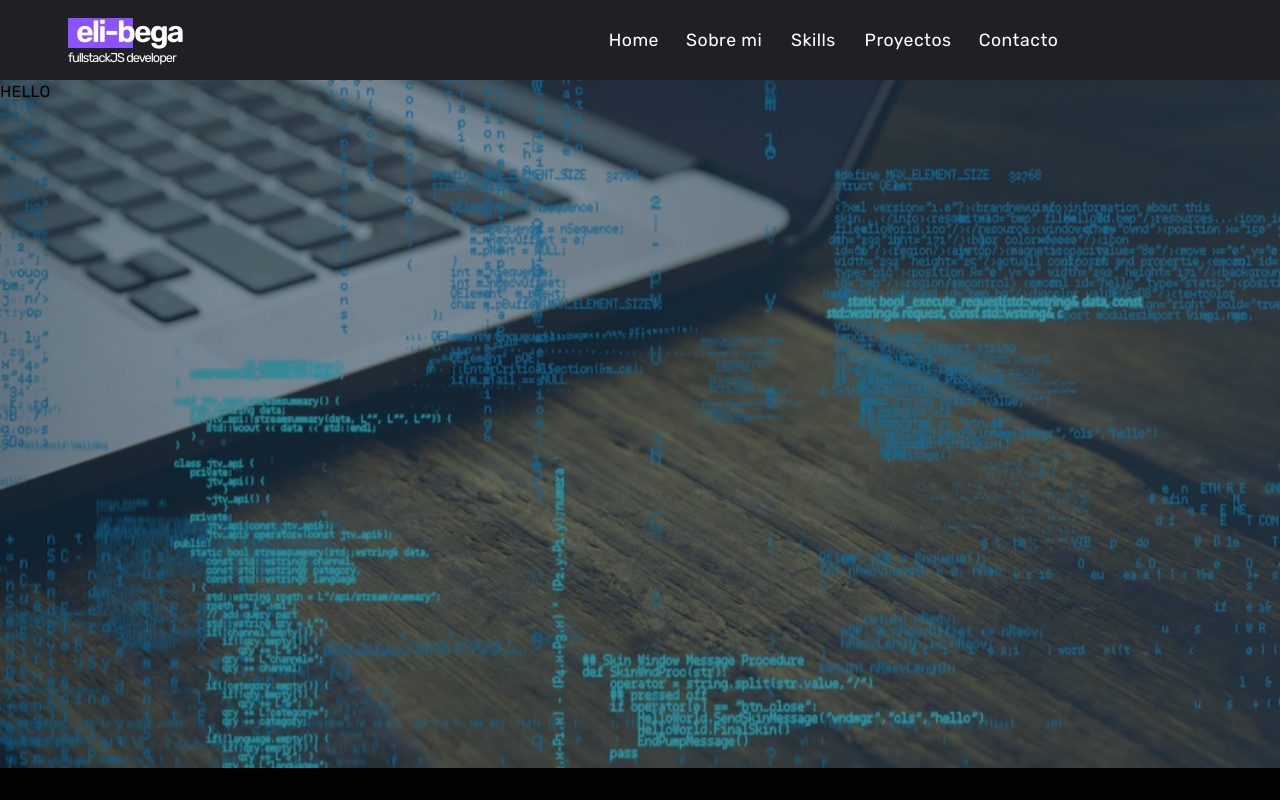
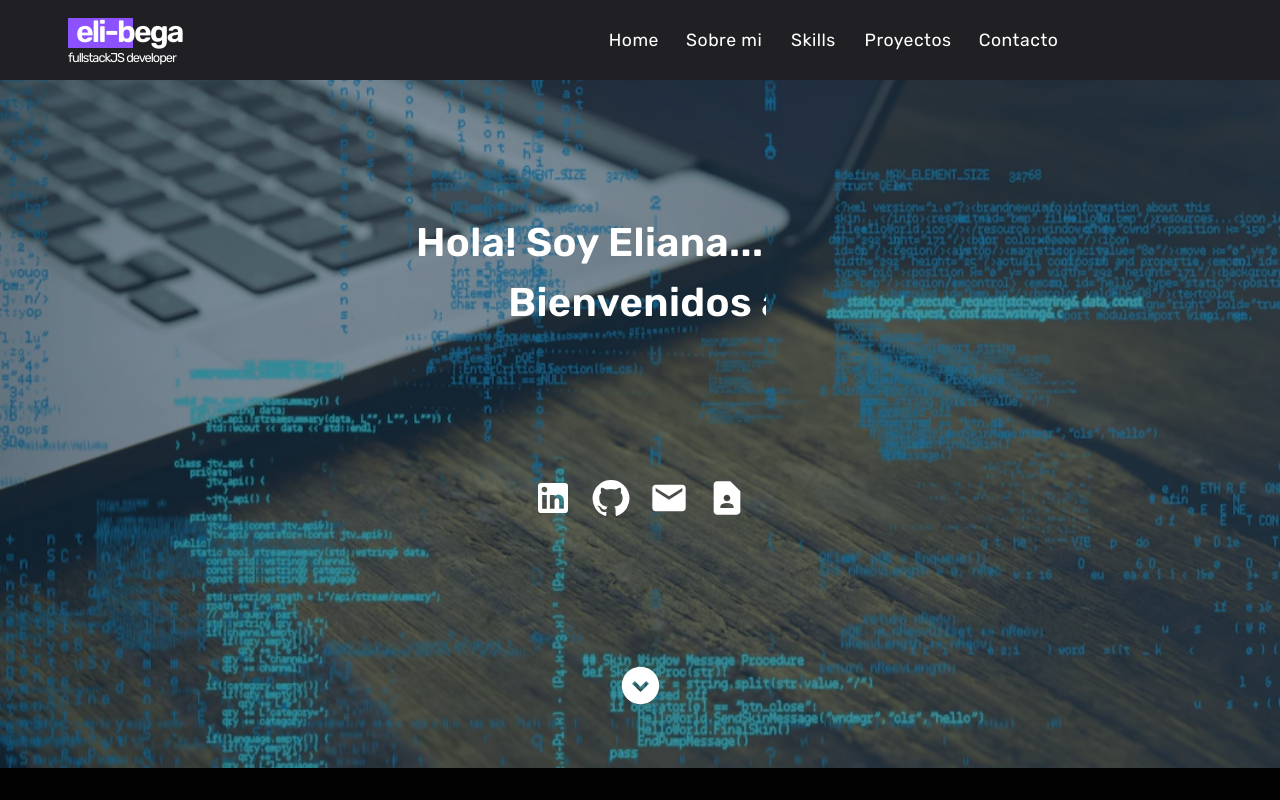
Before and after one commit to eli-beg/portfolioEli, a React (Create React App) app: page / in a window 1280 px wide. Shown: the top 800 px of the page. Built offline with nearby package versions, Linux system fonts and the light colour scheme.

Commit message:
Add Home components and icons

```diff
--- a/src/components/About/About.jsx
+++ b/src/components/About/About.jsx
@@ -4,7 +4,7 @@ import me4 from "../../images/me/me4.jpg";
 
 const About = () => {
   return (
-    <Grid container justifyContent="center">
+    <Grid container justifyContent="center" sx={{ marginTop: "30px" }}>
       <Grid item xs={12} sx={style.containerTitle}>
         <Typography sx={style.title}>Sobre mi</Typography>
       </Grid>
@@ -67,7 +67,10 @@ const style = {
       textAlign: "center",
     },
   },
-  containerTitle: { marginTop: "40px", height: "50px" },
+  containerTitle: {
+    // marginTop: { xs: "20px", lg: "10px" },
+    height: "50px",
+  },
   containerContain: {
     marginTop: "40px",
     height: { xs: "800px", lg: "500px" },
--- a/src/components/Header/HeaderContainer.jsx
+++ b/src/components/Header/HeaderContainer.jsx
@@ -1,6 +1,7 @@
 import React, { useState } from "react";
 import { useNavigate } from "react-router-dom";
 import Header from "./Header";
+import { navigateToSection } from "../../utils/navigateToSection";
 
 const HeaderContainer = () => {
   const [menuIsOpen, setMenuIsOpen] = useState(false);
@@ -38,8 +39,7 @@ const HeaderContainer = () => {
     setMenuIsOpen(false);
   };
   const handleNavigateToSection = (e, text) => {
-    const anchor = document.querySelector(`#${text.replace(" ", "-")}`);
-    anchor.scrollIntoView({ behavior: "smooth", block: "center" });
+    navigateToSection(text);
     setMenuIsOpen(false);
   };
 
--- a/src/components/Home/Home.jsx
+++ b/src/components/Home/Home.jsx
@@ -1,6 +1,10 @@
 import React from "react";
-import { Box, Grid, Typography } from "@mui/material";
+import { Box, Grid, SvgIcon, Typography } from "@mui/material";
 import imageHome from "../../images/imageHome.webp";
+import ExpandCircleDownIcon from "@mui/icons-material/ExpandCircleDown";
+import { keyframes } from "@emotion/react";
+import { navigateToSection } from "../../utils/navigateToSection";
+import NavigationIcons from "./NavigationIcons";
 
 const Home = () => {
   return (
@@ -12,18 +16,20 @@ const Home = () => {
         sx={style.imageHome}
       />
       <Box sx={style.containerHomeShadow} />
-      <Grid
-        container
-        width="100%"
-        height="100%"
-        sx={{
-          zIndex: "3",
-          position: "absolute",
-          top: { xs: "16%", lg: "10%" },
-        }}
-      >
-        <Grid item>
-          <Typography>HELLO</Typography>
+      <Grid container sx={style.containerContain}>
+        <Grid item container sx={style.containerTitles}>
+          <Typography sx={style.title1}>Hola! Soy Eliana...</Typography>
+          <Typography sx={style.title2}>Bienvenidos a mi portfolio!</Typography>
+        </Grid>
+        <Grid item container xs={12} justifyContent="center">
+          <NavigationIcons />
+        </Grid>
+        <Grid item container xs={12} justifyContent="center">
+          <SvgIcon
+            component={ExpandCircleDownIcon}
+            onClick={() => navigateToSection("Sobre mi")}
+            sx={style.circleDownIcon}
+          />
         </Grid>
       </Grid>
     </>
@@ -31,6 +37,46 @@ const Home = () => {
 };
 
 export default Home;
+const type = keyframes({
+  "0%": {
+    width: 0,
+  },
+  "20%": {
+    borderRight: ".15em solid #8C52FF",
+  },
+  "100%": {
+    border: "none",
+  },
+});
+const type2 = keyframes({
+  "0%": {
+    width: 0,
+  },
+  "1%": {
+    opacity: 1,
+  },
+  "100%": {
+    opacity: 1,
+  },
+});
+
+const blink = keyframes({
+  "50%": {
+    borderColor: "transparent",
+  },
+});
+
+const titleCommonsStyles = {
+  zIndex: "5",
+  fontSize: { xs: "25px", lg: "40px" },
+  fontWeight: "600",
+  color: "white",
+  overflow: "hidden",
+  whiteSpace: "nowrap",
+  margin: "0 auto",
+  borderRight: ".15em solid #8C52FF ",
+  width: "100%",
+};
 
 const style = {
   imageHome: {
@@ -50,4 +96,42 @@ const style = {
     objectFit: "cover",
     zIndex: "2",
   },
+
+  title1: {
+    ...titleCommonsStyles,
+    animation: `${type} 4s steps(40, end)`,
+    animationFillMode: "forwards",
+  },
+
+  title2: {
+    ...titleCommonsStyles,
+    opacity: 0,
+    animation: `${type2} 4s steps(40, end), ${blink} .5s step-end infinite alternate`,
+    animationDelay: "4s",
+    animationFillMode: "forwards",
+  },
+  containerContain: {
+    zIndex: "3",
+    position: "absolute",
+    top: { xs: "16%", lg: "10%" },
+    width: "100%",
+    height: "100%",
+    flexDirection: "row",
+    alignItems: "center",
+    justifyContent: "center",
+  },
+  containerTitles: {
+    width: { xs: "70%", md: "50%", lg: "35%" },
+    marginTop: "60px",
+  },
+  circleDownIcon: {
+    marginBottom: "100px",
+    color: "white",
+    fontSize: "45px",
+    cursor: "pointer",
+    "&:hover": {
+      color: "#8C52FF",
+      transition: ".5s ease-in ",
+    },
+  },
 };
--- /dev/null
+++ b/src/components/Home/NavigationIcons.jsx
@@ -0,0 +1,71 @@
+import React from "react";
+import LinkedInIcon from "@mui/icons-material/LinkedIn";
+import GitHubIcon from "@mui/icons-material/GitHub";
+import EmailIcon from "@mui/icons-material/Email";
+import ContactPageIcon from "@mui/icons-material/ContactPage";
+import { keyframes } from "@emotion/react";
+import { SvgIcon } from "@mui/material";
+
+const NavigationIcons = () => {
+  return (
+    <>
+      <SvgIcon
+        component={LinkedInIcon}
+        onClick={() =>
+          window.open(`https://www.linkedin.com/in/eliana-bega-7b9033a5/
+            `)
+        }
+        sx={style.icons}
+      />
+      <SvgIcon
+        component={GitHubIcon}
+        onClick={() => window.open(`https://github.com/eli-beg`)}
+        sx={style.icons}
+      />
+      <SvgIcon
+        component={EmailIcon}
+        onClick={() => window.open(`mailto:begaeliana@gmail.com`)}
+        sx={style.icons}
+      />
+      <SvgIcon
+        component={ContactPageIcon}
+        onClick={() =>
+          window.open(
+            `https://drive.google.com/file/d/1Fnk8alZTQZBNnH1KeFAa8WYbHk9lAgK6/view?usp=sharing`
+          )
+        }
+        sx={style.icons}
+      />
+    </>
+  );
+};
+
+export default NavigationIcons;
+
+const appearIcons = keyframes({
+  "0%": {
+    opacity: 0,
+  },
+
+  "100%": {
+    opacity: 1,
+  },
+});
+
+const style = {
+  icons: {
+    color: "white",
+    fontSize: "40px",
+    marginLeft: "9px",
+    marginRight: "9px",
+    cursor: "pointer",
+    "&:hover": {
+      color: "#8C52FF",
+      transition: ".5s ease-in ",
+    },
+    opacity: 0,
+    animation: `${appearIcons} 4s steps(40, end)`,
+    animationDelay: "2s",
+    animationFillMode: "forwards",
+  },
+};
--- a/src/components/Skills/SkillsContainer.jsx
+++ b/src/components/Skills/SkillsContainer.jsx
@@ -20,6 +20,6 @@ const style = {
     alignItems: "center",
     justifyContent: "center",
     width: "100%",
-    height: "800px",
+    height: "900px",
   },
 };
--- a/src/pages/HomeContainer.jsx
+++ b/src/pages/HomeContainer.jsx
@@ -8,13 +8,7 @@ import SkillsContainer from "../components/Skills/SkillsContainer";
 
 const HomeContainer = () => {
   return (
-    <Grid
-      container
-      width="100%"
-      height="100%"
-      justifyContent="center"
-      // sx={{ backgroundColor: "green" }}
-    >
+    <Grid container width="100%" height="100%" justifyContent="center">
       <Grid id="Home" item xs={12} height="700px">
         <Home />
       </Grid>
@@ -26,7 +20,7 @@ const HomeContainer = () => {
       >
         <AboutContainer />
       </Grid>
-      <Grid id="Skills" item height="700px" width="100%" sx={{ zIndex: "2" }}>
+      <Grid id="Skills" item height="900px" width="100%" sx={{ zIndex: "2" }}>
         <SkillsContainer />
       </Grid>
 
--- /dev/null
+++ b/src/utils/navigateToSection.js
@@ -0,0 +1,4 @@
+export const navigateToSection = (text) => {
+  const anchor = document.querySelector(`#${text.replace(" ", "-")}`);
+  return anchor.scrollIntoView({ behavior: "smooth", block: "center" });
+};
```
Also changed, not shown: src/components/Header/Navbar.jsx (+1 -8 lines).
